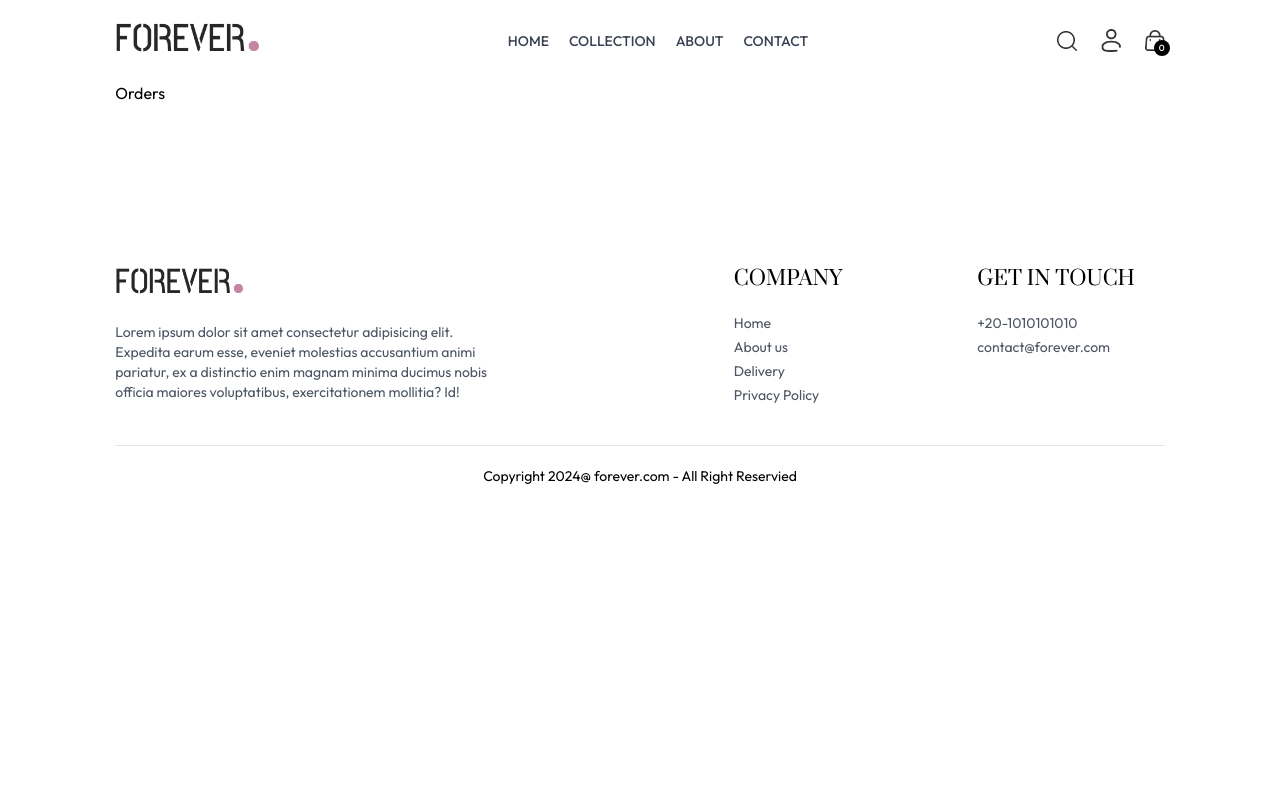
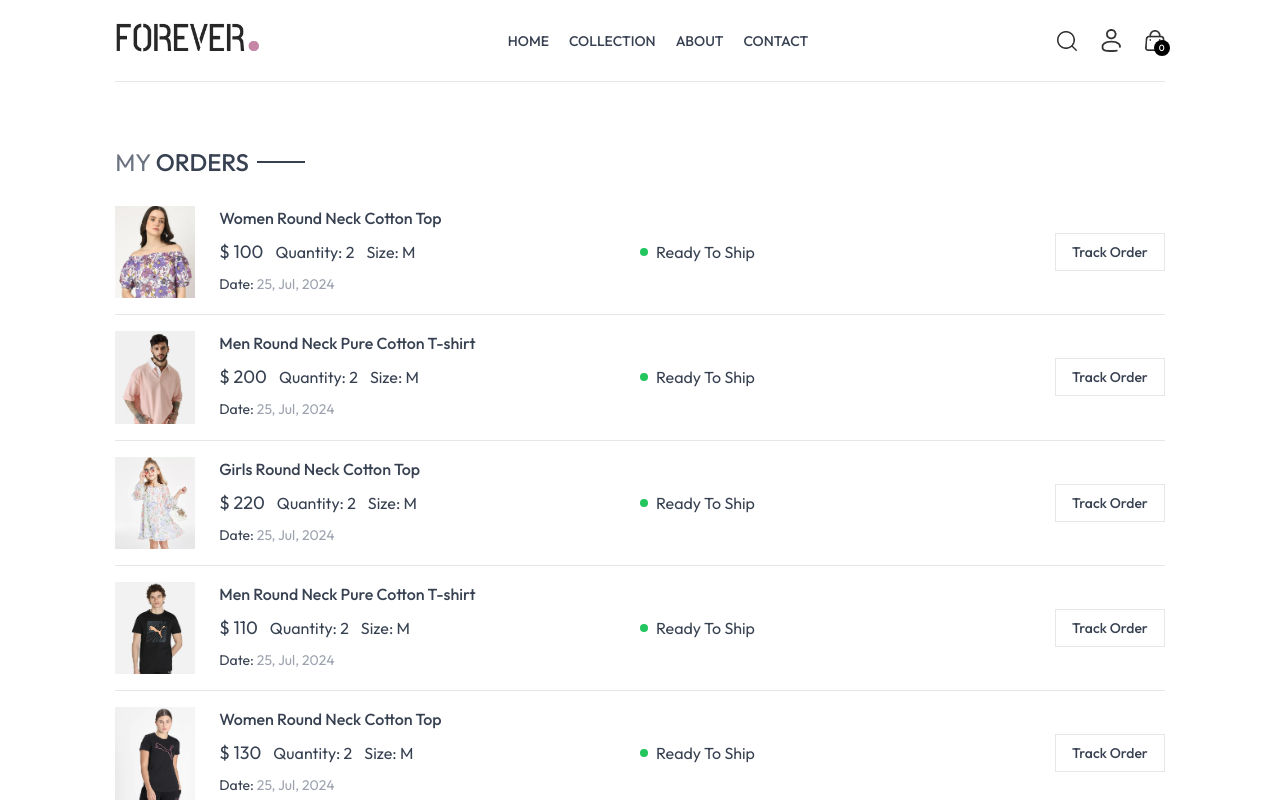
Before and after one commit to mohamedQadryAhmed/Clothing-shop, a React (Vite) app: page /orders in a window 1280 px wide. Shown: the top 802 px of the page. Built offline with nearby package versions, Linux system fonts and the light colour scheme.

Commit message:
design orders page

```diff
--- a/src/pages/Orders.jsx
+++ b/src/pages/Orders.jsx
@@ -1,9 +1,51 @@
-import React from 'react'
+import React, { useContext } from "react";
+import { ShopContext } from "../context/ShopContext";
+import Title from "../components/Title";
 
 function Orders() {
+  const { products, currency } = useContext(ShopContext);
+
   return (
-    <div>Orders</div>
-  )
+    <section className="border-t pt-16">
+      <div className="text-2xl">
+        <Title text1={"my"} text2={"orders"} />
+      </div>
+      <div>
+        {products.slice(0, 5).map((item, index) => (
+          <div
+            key={index}
+            className="py-4 bprder-t border-b text-gray-700 flex flex-col md:flex-row md:items-center md:justify-between gap-4"
+          >
+            <div className="flex items-start gap-6 text-sm">
+              <img src={item.image[0]} className="w-16 sm:w-20" alt="" />
+              <div className="">
+                <p className="sm:text-base font-medium">{item.name}</p>
+                <div className="flex items-center gap-3 mt-2 text-base text-gray-700 ">
+                  <p className="text-lg">
+                    {currency} {item.price}
+                  </p>
+                  <p>Quantity: 2</p>
+                  <p>Size: M</p>
+                </div>
+                <p className="mt-2">
+                  Date: <span className="text-gray-400">25, Jul, 2024</span>
+                </p>
+              </div>
+            </div>
+            <div className="md:w-1/2 flex justify-between">
+              <div className="flex items-center gap-2">
+                <p className="min-w-2 h-2 rounded-full bg-green-500"></p>
+                <p className="text-sm md:text-base">Ready To Ship</p>
+              </div>
+              <button className="border px-4 py-2 text-sm font-medium">
+                Track Order
+              </button>
+            </div>
+          </div>
+        ))}
+      </div>
+    </section>
+  );
 }
 
-export default Orders
+export default Orders;
```
